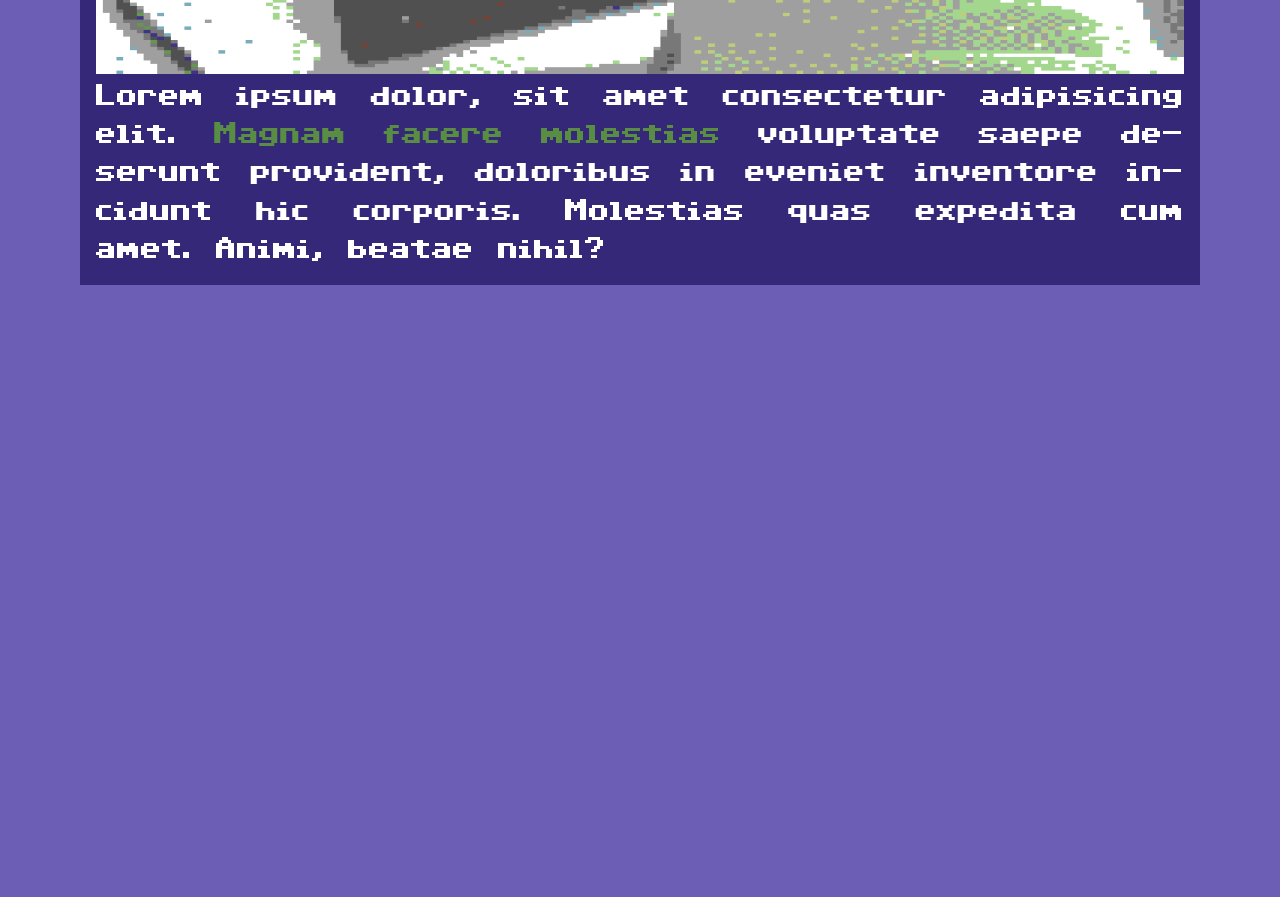
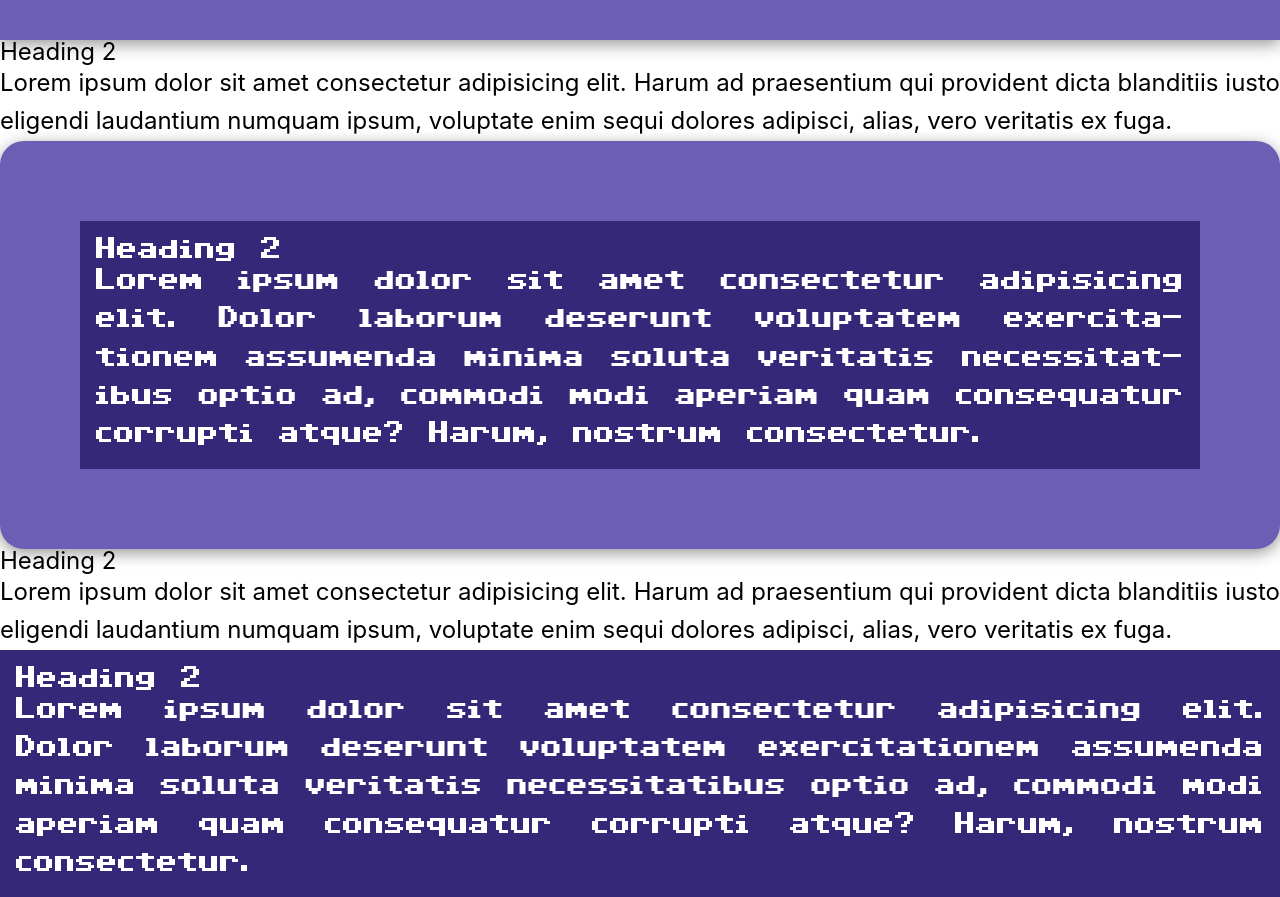
Before and after one commit to armselig/css64, a website built with Parcel: page src/index.html in a window 1280 px wide. Shown: the part 760-1657 px from the top of the page. Before the commit the page ends 1125 px from the top, so only its background shows below. Built offline with nearby package versions, Linux system fonts and the light colour scheme.

Commit message:
feat(c64): make code more modular

```diff
--- a/src/index.html
+++ b/src/index.html
@@ -13,13 +13,50 @@
     <link rel="stylesheet" href="scss/index.scss">
 </head>
 
-<body class="c64__frame">
-    <div class="c64__screen">
-        <h1 class="title">C64 template</h1>
-        <img src="img/hendrik64-1280.png" alt="Photo of Hendrik" width="1280" height="800">
-        <p>Lorem ipsum dolor, sit amet consectetur adipisicing elit. <a class="link" href="#0">Magnam facere molestias</a> voluptate saepe deserunt
-            provident, doloribus in eveniet inventore incidunt hic corporis. Molestias quas expedita cum amet. Animi,
-            beatae nihil?</p>
+<body>
+    <div class="c64 c64--full">
+        <div class="c64__frame">
+            <div class="c64__screen">
+                <h1 class="title">C64 template</h1>
+                <img src="img/hendrik64-1280.png" alt="Photo of Hendrik" width="1280" height="800">
+                <p>Lorem ipsum dolor, sit amet consectetur adipisicing elit. <a class="link" href="#0">Magnam facere
+                        molestias</a> voluptate saepe deserunt
+                    provident, doloribus in eveniet inventore incidunt hic corporis. Molestias quas expedita cum amet.
+                    Animi,
+                    beatae nihil?</p>
+            </div>
+        </div>
+    </div>
+    <div>
+        <h2 class="heading-2">Heading 2</h2>
+        <p>Lorem ipsum dolor sit amet consectetur adipisicing elit. Harum ad praesentium qui provident dicta blanditiis
+            iusto eligendi laudantium numquam ipsum, voluptate enim sequi dolores adipisci, alias, vero veritatis ex
+            fuga.</p>
+    </div>
+    <div class="c64">
+        <div class="c64__frame">
+            <div class="c64__screen">
+                <h2 class="heading-2">Heading 2</h2>
+                <p>Lorem ipsum dolor sit amet consectetur adipisicing elit. Dolor laborum deserunt voluptatem
+                    exercitationem
+                    assumenda minima soluta veritatis necessitatibus optio ad, commodi modi aperiam quam consequatur
+                    corrupti atque? Harum, nostrum consectetur.</p>
+            </div>
+        </div>
+    </div>
+    <div>
+        <h2 class="heading-2">Heading 2</h2>
+        <p>Lorem ipsum dolor sit amet consectetur adipisicing elit. Harum ad praesentium qui provident dicta blanditiis
+            iusto eligendi laudantium numquam ipsum, voluptate enim sequi dolores adipisci, alias, vero veritatis ex
+            fuga.</p>
+    </div>
+    <div class="c64">
+        <div class="c64__screen">
+            <h2 class="heading-2">Heading 2</h2>
+            <p>Lorem ipsum dolor sit amet consectetur adipisicing elit. Dolor laborum deserunt voluptatem exercitationem
+                assumenda minima soluta veritatis necessitatibus optio ad, commodi modi aperiam quam consequatur
+                corrupti atque? Harum, nostrum consectetur.</p>
+        </div>
     </div>
 </body>
 
--- a/src/scss/base/_typography.scss
+++ b/src/scss/base/_typography.scss
@@ -1,29 +1,12 @@
 /*** FONTS AND TYPOGRAPHIC STYLES **********************************/
-
-// FONTS
-
-// C64 font from https://style64.org/release/c64-truetype-v1.2.1-style
-@font-face {
-    font-family: 'C64';
-    src: url('../fnt/C64_Pro-STYLE.woff2') format('woff2'),
-        url('../fnt/C64_Pro-STYLE.woff') format('woff'),
-        url('../fnt/C64_Pro-STYLE.eot') format('embedded-opentype'),
-        url('../fnt/C64_Pro-STYLE.otf') format('opentype'),
-        url('../fnt/C64_Pro-STYLE.ttf') format('truetype');
-    font-display: swap;
-  }
-
-
-// TYPOGRAPHY
 
 html {
     font-size: 62.5%; // 10px = 1rem
 }
 
 body {
-    font-family: C64, $font__family--sans;
+    font-family: $font__family--sans;
     font-size: 2.4rem;
-    color: $color__white;
 }
 
 p {
--- a/src/scss/layout/_c64.scss
+++ b/src/scss/layout/_c64.scss
@@ -1,14 +1,37 @@
+/*** CSS64 *********************************************************/
+
+@font-face {
+    // C64 font from https://style64.org/release/c64-truetype-v1.2.1-style
+    font-family: 'C64';
+    src: url('../fnt/C64_Pro-STYLE.woff2') format('woff2'),
+        url('../fnt/C64_Pro-STYLE.woff') format('woff'),
+        url('../fnt/C64_Pro-STYLE.eot') format('embedded-opentype'),
+        url('../fnt/C64_Pro-STYLE.otf') format('opentype'),
+        url('../fnt/C64_Pro-STYLE.ttf') format('truetype');
+    font-display: swap;
+    font-weight: 900;
+}
+
 .c64 {
+    font-family: C64, $font__family--mono;
+    color: $color__white;
 
     &__frame {
+        border-radius: 2.4rem;
         background-color: $color__blue--light;
+        box-shadow: 0 0.4rem 1.6rem $color__grey--light;
         padding: 8rem;
     }
 
     &__screen {
-        // overflow: hidden;
+        max-height: 100%;
+        overflow: auto;
         padding: $spacing__md;
         background-color: $color__blue;
     }
 
+    &--full &__frame {
+        height: 100vh;
+        border-radius: 0;
+    }
 }
```
